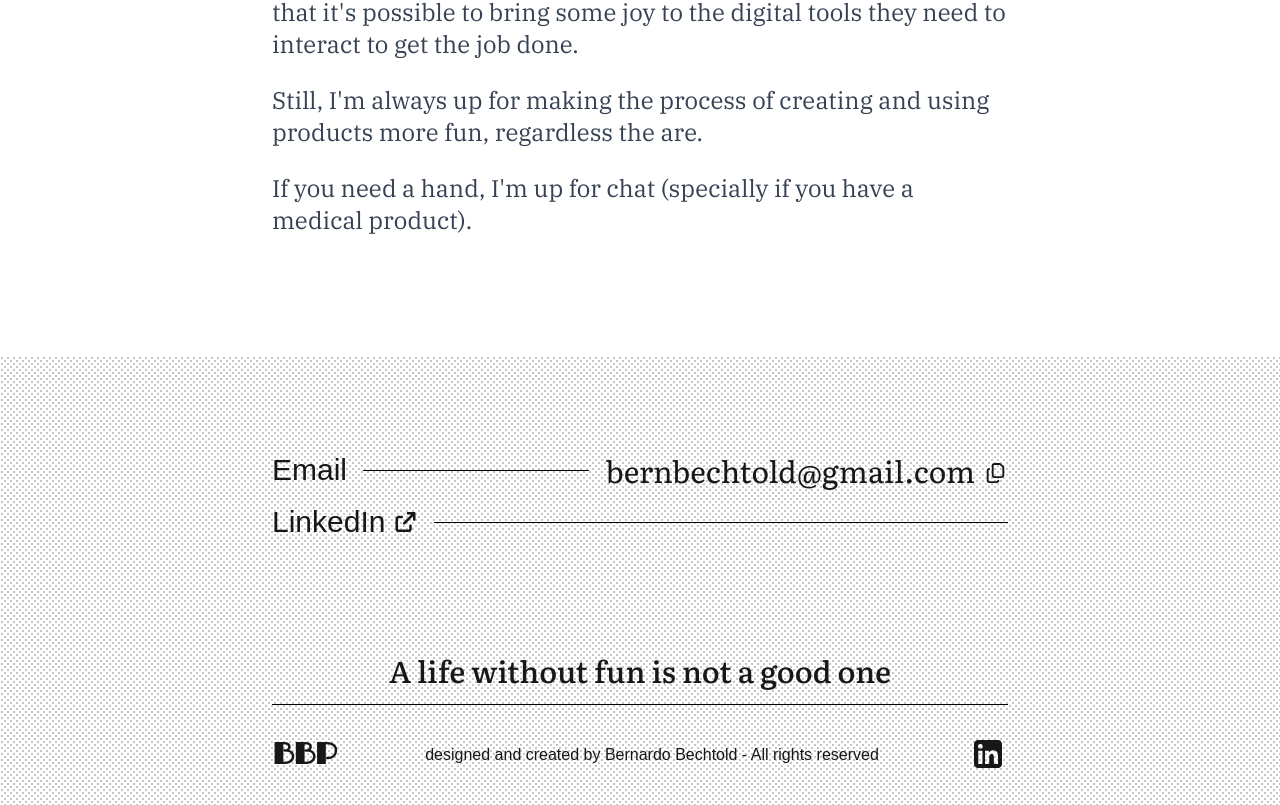
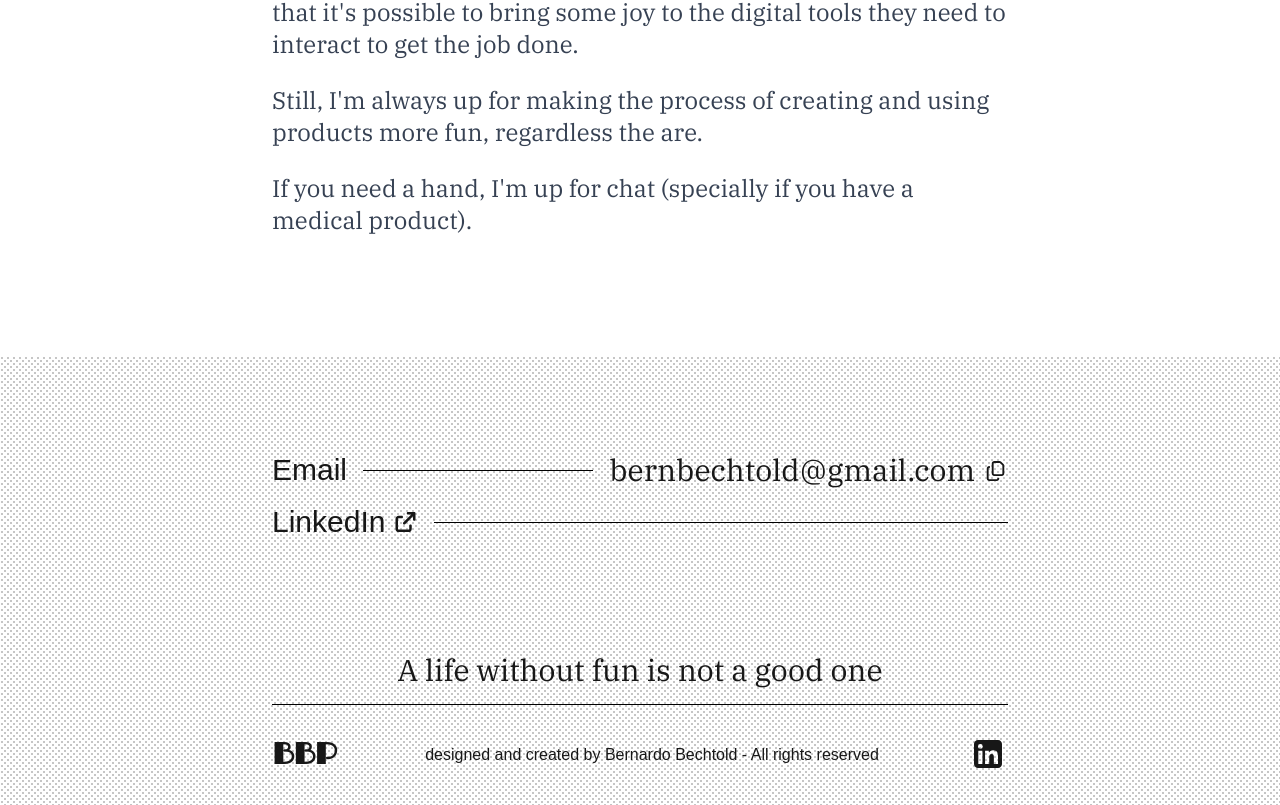
Before and after one commit to bernbecht/bbp-portfolio, a Next.js app: page / in a window 1280 px wide. Shown: the part 2268-3073 px from the top of the page. Built offline with nearby package versions, Linux system fonts and the light colour scheme.

Commit message:
🔥 removes literata font

```diff
--- a/app/fonts.ts
+++ b/app/fonts.ts
@@ -1,4 +1,4 @@
-import { Geist, Geist_Mono, IBM_Plex_Serif, Limelight, Literata } from "next/font/google";
+import { Geist, Geist_Mono, IBM_Plex_Serif, Limelight } from "next/font/google";
 
 export const geistSans = Geist({
   variable: "--font-geist-sans",
@@ -20,15 +20,9 @@ export const ibmPlexSerif = IBM_Plex_Serif({
   weight: "400",
 });
 
-export const literata = Literata({
-  subsets: ["latin"],
-  variable: "--font-literata",
-});
-
 export const fontClasses = [
   geistSans.variable,
   geistMono.variable,
   limelight.variable,
   ibmPlexSerif.variable,
-  literata.variable,
 ].join(" ");
--- a/app/globals.css
+++ b/app/globals.css
@@ -12,6 +12,7 @@
   --color-foreground: var(--foreground);
   --font-sans: var(--font-geist-sans);
   --font-mono: var(--font-geist-mono);
+  --font-serif: var(--font-ibm-plex-serif-400);
   --font-literata: var(--font-literata);
 }
 
@@ -62,8 +63,8 @@ address {
     font-family: var(--font-ibm-plex-serif-400);
   }
 
-  .font-literata {
-    font-family: var(--font-literata);
+  .font-serif {
+    font-family: var(--font-serif);
   }
 
   .statusBar__header {
--- a/components/Footer.tsx
+++ b/components/Footer.tsx
@@ -48,10 +48,7 @@ export function Footer() {
                 aria-label="Copy email address"
                 className="flex gap-2 items-baseline hover:text-blue-600 transition-colors cursor-pointer"
               >
-                <span
-                  className="text-3xl font-literata"
-                  aria-hidden="true"
-                >
+                <span className="text-3xl font-serif" aria-hidden="true">
                   bernbechtold@gmail.com
                 </span>
 
@@ -92,9 +89,7 @@ export function Footer() {
           </div>
 
           <div className="text-center mt-24">
-            <p
-              className="text-3xl font-medium border-b border-black pt-4 pb-4 font-literata"
-            >
+            <p className="text-3xl font-medium border-b border-black pt-4 pb-4 font-serif">
               A life without fun is not a good one
             </p>
           </div>
```
